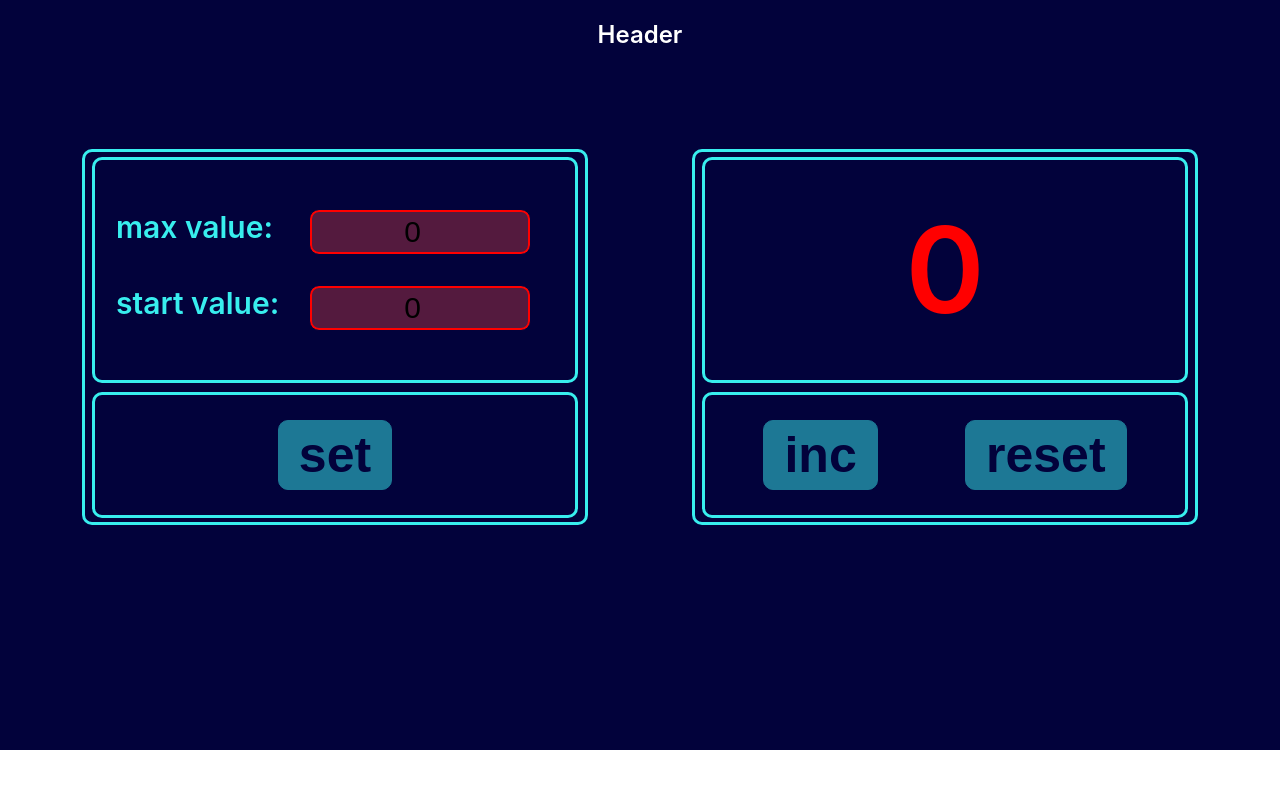
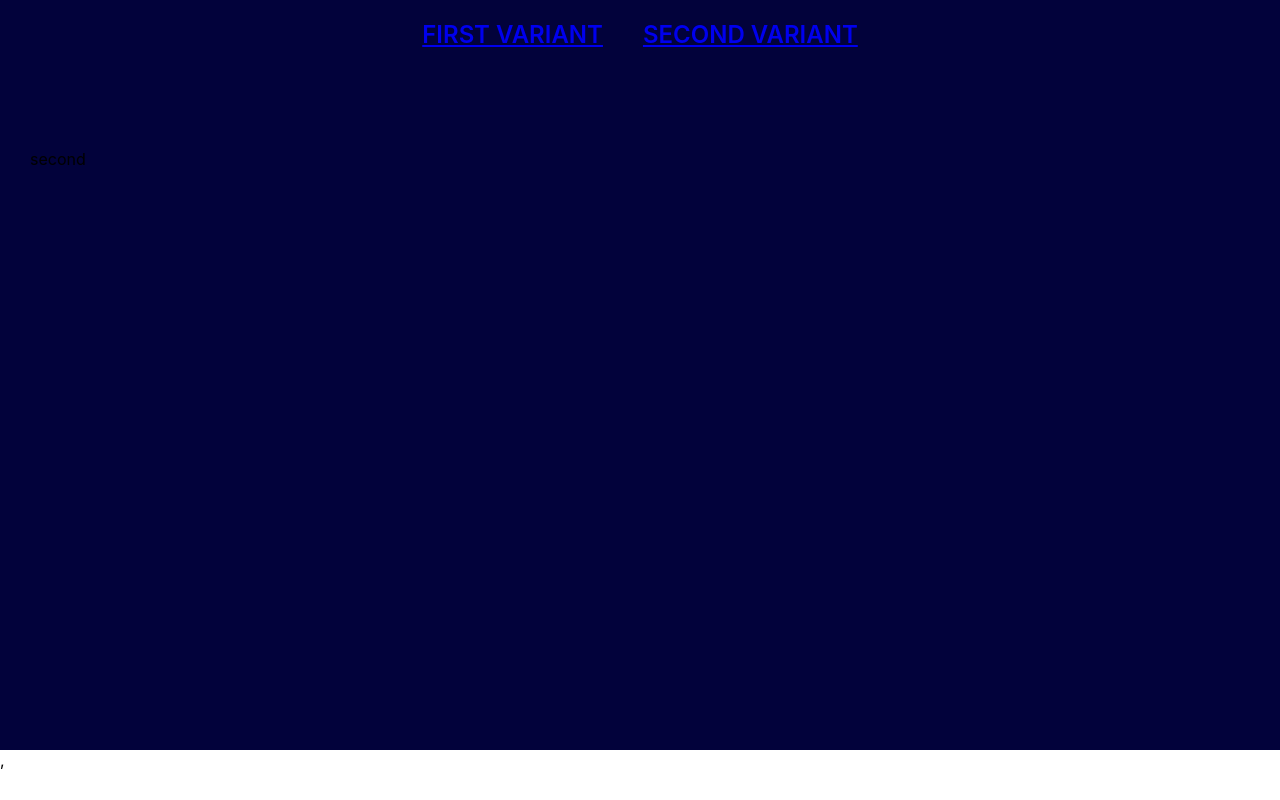
Before and after one commit to AliaksandrLiubanets/counter_ls, a React (Create React App) app: page /second in a window 1280 px wide. Built offline with nearby package versions, Linux system fonts and the light colour scheme.

Commit message:
Wrap App with BrouserRouter, Add Routers with FirstVariant and SecondVariant and add Link

```diff
--- a/src/App.tsx
+++ b/src/App.tsx
@@ -2,6 +2,8 @@ import React, {useEffect, useState} from 'react'
 import './App.css'
 import s from './styles/styles.module.css'
 import {FirstVariant} from './components/FirstVariant'
+import {Link, Route, Routes} from 'react-router-dom'
+import {SecondVariant} from './components/SecondVariant'
 
 function App() {
 
@@ -21,18 +23,29 @@ function App() {
     }
 
     return <div className="App">
-        <div className={s.header}>Header
-
+        <div className={s.header}>
+            <span><Link to="/">first variant</Link></span><span><Link to="/second">second variant</Link></span>
         </div>
         <div className={s.content}>
-            <FirstVariant setMaxValue={setMaxValue}
+            <Routes>
+                <Route path="/" element={<FirstVariant setMaxValue={setMaxValue}
                                                        setStartValue={setStartValue}
                                                        setValueToStorage={setValueToStorage}
                                                        setEditMode={setEditMode}
                                                        maxValue={maxValue}
                                                        startValue={startValue}
-                          editMode={editMode}
+                                                       editMode={editMode} />}
                 />
+                <Route path="/second" element={<SecondVariant/>}/>
+            </Routes>
+            {/*<FirstVariant setMaxValue={setMaxValue}*/}
+            {/*              setStartValue={setStartValue}*/}
+            {/*              setValueToStorage={setValueToStorage}*/}
+            {/*              setEditMode={setEditMode}*/}
+            {/*              maxValue={maxValue}*/}
+            {/*              startValue={startValue}*/}
+            {/*              editMode={editMode}*/}
+            {/*/>*/}
         </div>
 
     </div>
--- a/src/index.tsx
+++ b/src/index.tsx
@@ -3,15 +3,15 @@ import ReactDOM from 'react-dom';
 import './index.css';
 import App from './App';
 import reportWebVitals from './reportWebVitals';
+import {BrowserRouter} from 'react-router-dom'
 
 ReactDOM.render(
   <React.StrictMode>
-    <App />
+      <BrowserRouter>
+          <App />
+      </BrowserRouter>,
   </React.StrictMode>,
   document.getElementById('root')
 );
 
-// If you want to start measuring performance in your app, pass a function
-// to log results (for example: reportWebVitals(console.log))
-// or send to an analytics endpoint. Learn more: https://bit.ly/CRA-vitals
 reportWebVitals();
--- a/src/styles/styles.module.css
+++ b/src/styles/styles.module.css
@@ -5,6 +5,16 @@
     font-weight: 600;
     text-align: center;
 }
+
+.header span {
+    display: inline-block;
+    margin-right: 40px;
+    text-transform: uppercase;
+}
+.header span:last-child {
+    margin-right: 0;
+}
+
 .content {
     margin-top: 30px;
     padding: 30px;
```
Lines whose indentation alone changed are shown as unchanged.
